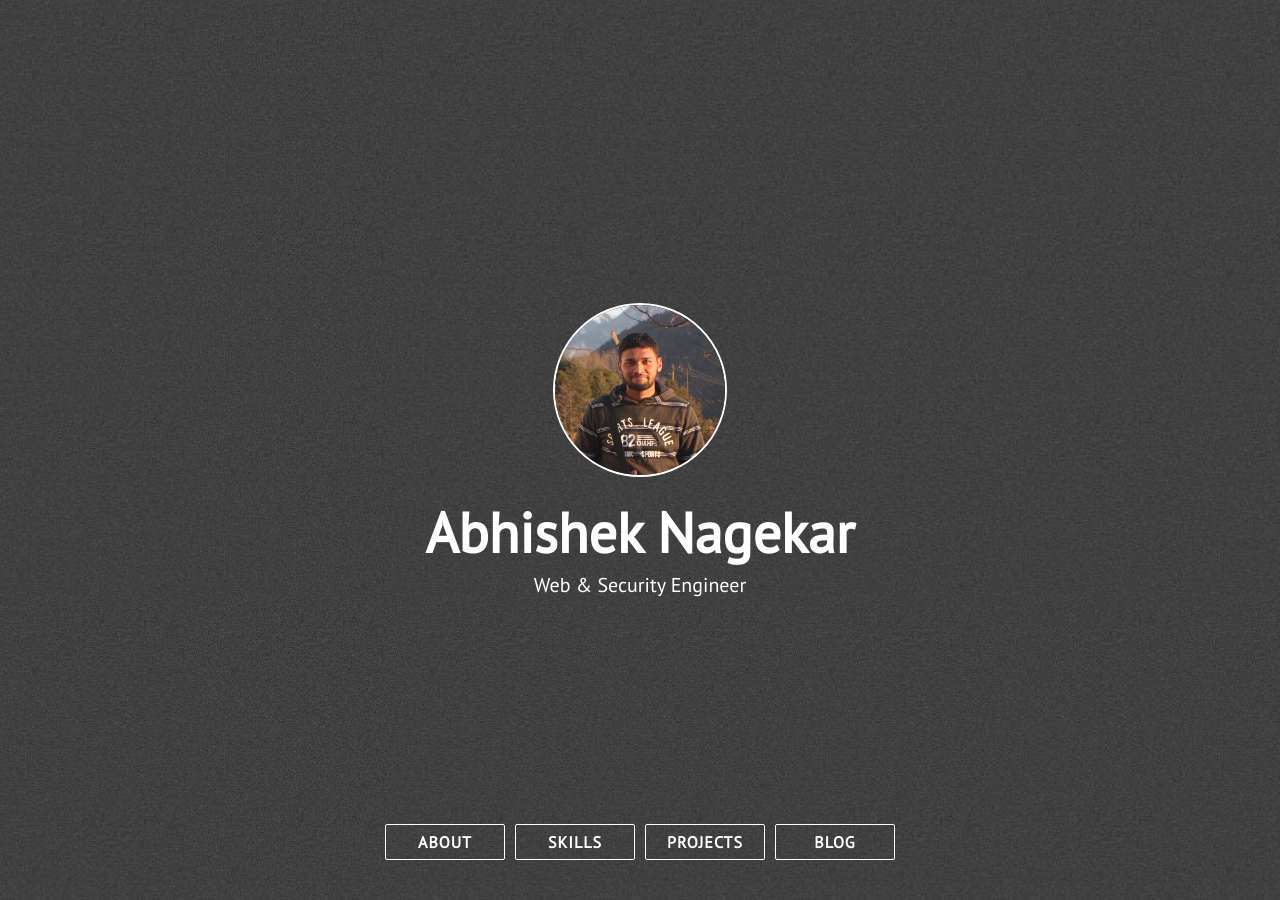
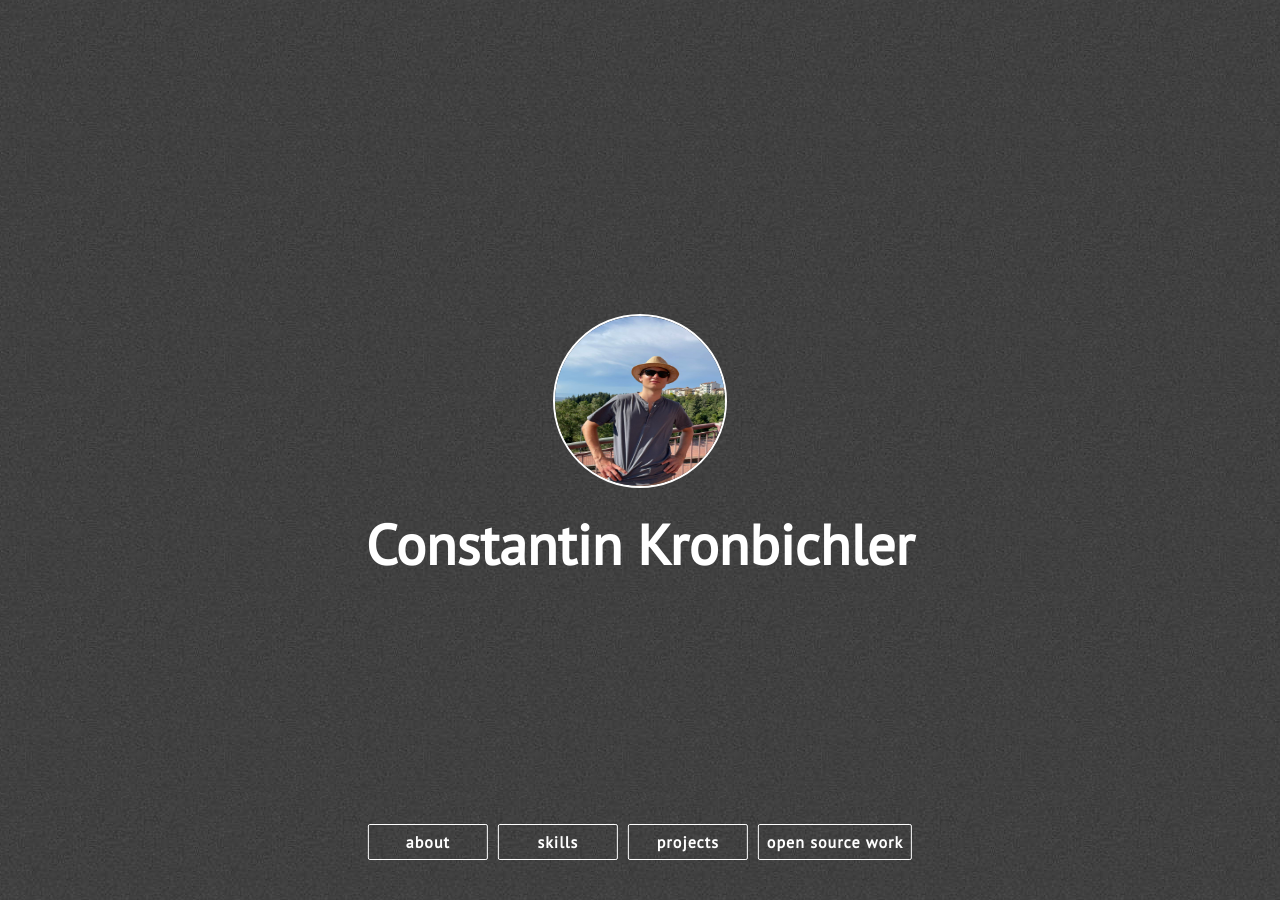
Before and after one commit to ccrownhill/portfolio, a Jekyll site: the page built from index.html, in a window 1280 px wide and 900 px high. Built offline with Jekyll 4.4.1, drawn with Linux system fonts in a browser that asks for light colours; nearby versions of some CDN libraries; some of the changed text lies outside the part shown.

Commit message:
change image and name

```diff
--- a/_config.yml
+++ b/_config.yml
@@ -1,18 +1,13 @@
-title: Abhishek Nagekar
-description: Web & Security Engineer
-site_title: '@abhn - Abhishek Nagekar'
+title: Constantin Kronbichler
+site_title: '@ccrownhill - Constantin Kronbichler'
 
 # Build settings
 markdown: kramdown
 exclude: [vendor/ruby]
 
 # Personalization
-github_username: abhn
-blog_url: https://www.nagekar.com
-email: abhishek@nagekar.com
-keybase_username: abhn
-twitter_username: abhn_
-reddit_username: abhn
+github_username: ccrownhill
+email: "ckronbichler at proton dot me"
 
 # absolute or relative
 profile_picture: assets/images/pp.jpg
--- a/_includes/head.html
+++ b/_includes/head.html
@@ -1,8 +1,4 @@
 <head>
-    {% if site.google_analytics %}
-        {% include googeanalytics.html %}
-    {% endif %}
-
     <title>{{ site.site_title }}</title>
     <meta name="viewport" content="width=device-width, initial-scale=1">
     <meta name="google-site-verification" content="k4p92PduVR_7ZqAlB8-OMnONNOl9GkkmUh4dlKfbY7o" />
@@ -16,5 +12,5 @@
     <link rel="stylesheet" href="assets/css/main.css"/>
     <link rel="stylesheet" href="assets/css/card.css"/>
     <link rel="shortcut icon" href="assets/images/favicon.ico" />
-    <meta name="description" content="Portfolio - Abhishek Nagekar | Full stack web development, open source and information security">
+    <meta name="description" content="Portfolio - Constantin Kronbichler">
 </head>
--- a/_includes/nav.html
+++ b/_includes/nav.html
@@ -7,10 +7,10 @@
         <div class="head-name head-title animated" id="head-name">{{ site.title }}</div>
         <div class="head-punchline animated">{{ site.description }}</div>
         <div class="head-menu-wrap">
-            <a class="semi-transparent-button with-border nav-links" href="#about">ABOUT</a>
-            <a class="semi-transparent-button with-border nav-links" href="#skills">SKILLS</a>
-            <a class="semi-transparent-button with-border nav-links" href="#projects">PROJECTS</a>
-            <a class="semi-transparent-button with-border nav-links" href="#blog-posts">BLOG</a>
+            <a class="semi-transparent-button with-border nav-links" href="#about">about</a>
+            <a class="semi-transparent-button with-border nav-links" href="#skills">skills</a>
+            <a class="semi-transparent-button with-border nav-links" href="#projects">projects</a>
+            <a class="semi-transparent-button with-border nav-links" href="#open-source-work">open source work</a>
         </div>
     </div>
 </section>
```
Also changed, not shown: assets/images/pp.jpg.
